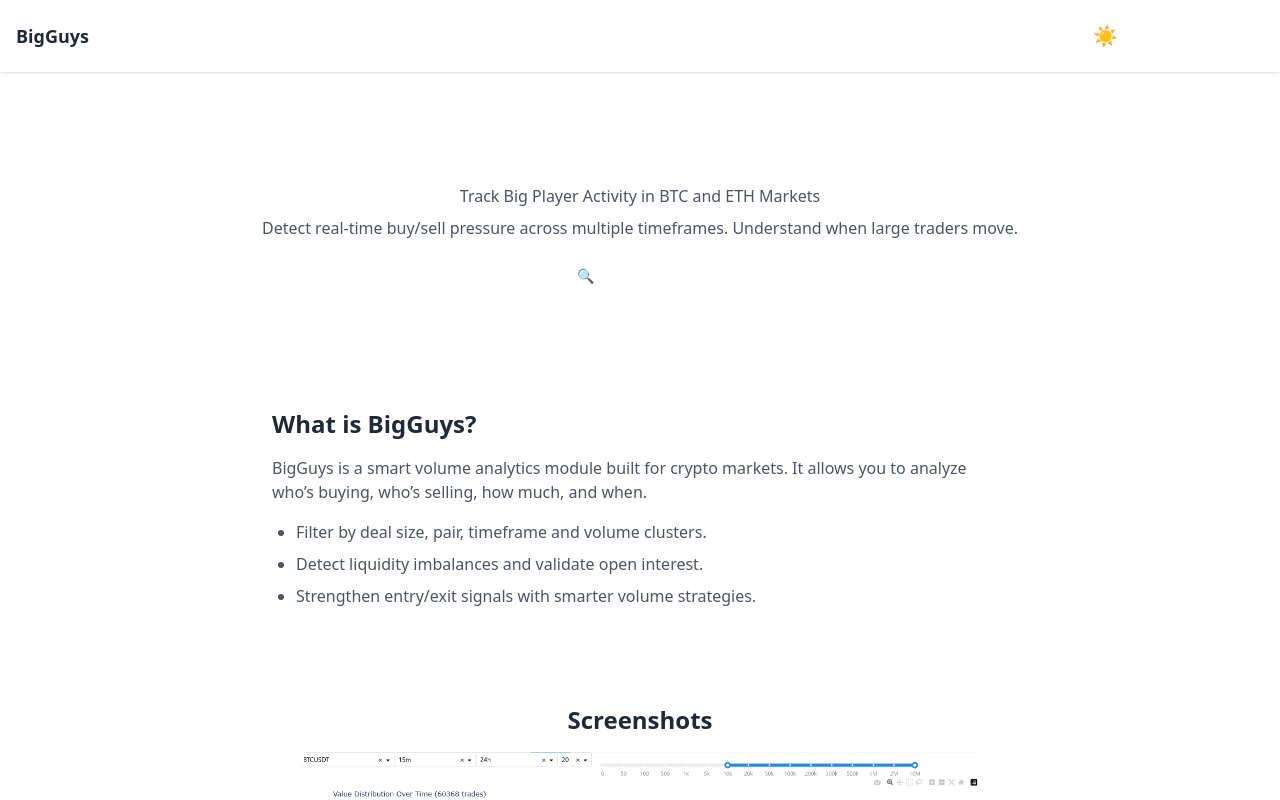
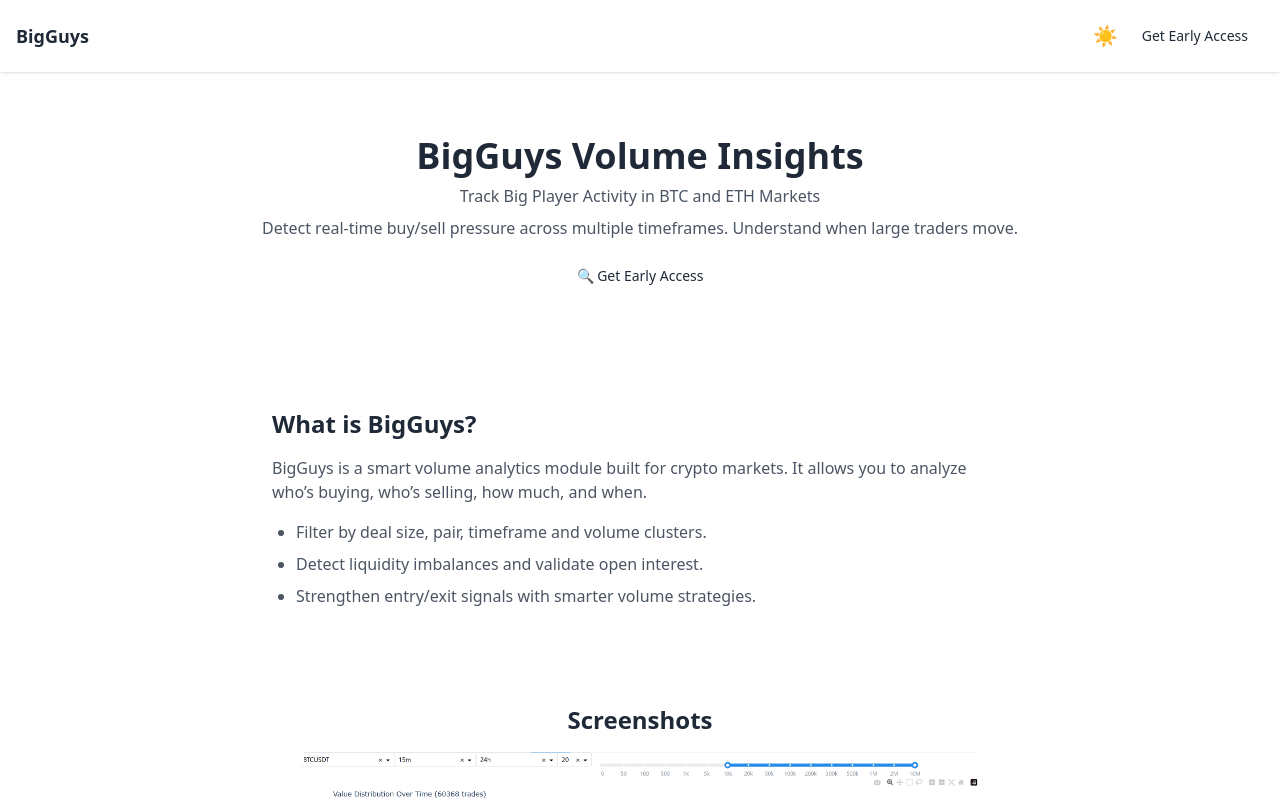
Before and after one commit to oo1991/frontend_alpha, a React (Vite) app in the folder landing/: page / in a window 1280 px wide. Shown: the top 800 px of the page. Built offline with nearby package versions, Linux system fonts and the light colour scheme.

Commit message:
chore: remove text color classes

```diff
--- a/landing/src/App.jsx
+++ b/landing/src/App.jsx
@@ -44,7 +44,7 @@
   return (
     <div className="min-h-screen bg-white dark:bg-gray-900">
       <Nav onGetEarlyAccess={scrollToBottom} />
-      <header className="text-center py-16 bg-gradient-to-r from-primary to-indigo-600 text-white">
+      <header className="text-center py-16 bg-gradient-to-r from-primary to-indigo-600">
         <Motion.h1
           initial={{ opacity: 0, y: 20 }}
           whileInView={{ opacity: 1, y: 0 }}
--- a/landing/src/components/ui/button.jsx
+++ b/landing/src/components/ui/button.jsx
@@ -7,7 +7,7 @@
         'inline-flex items-center justify-center rounded-md text-sm font-medium transition-colors focus-visible:outline-none focus-visible:ring-2 focus-visible:ring-primary focus-visible:ring-offset-2 disabled:pointer-events-none disabled:opacity-50 ring-offset-background',
         variant === 'outline'
           ? 'border border-primary text-primary hover:bg-primary/10'
-          : 'bg-primary text-white hover:bg-primary/90',
+          : 'bg-primary hover:bg-primary/90',
         size === 'sm'
           ? 'h-9 px-3'
           : size === 'lg'
```
